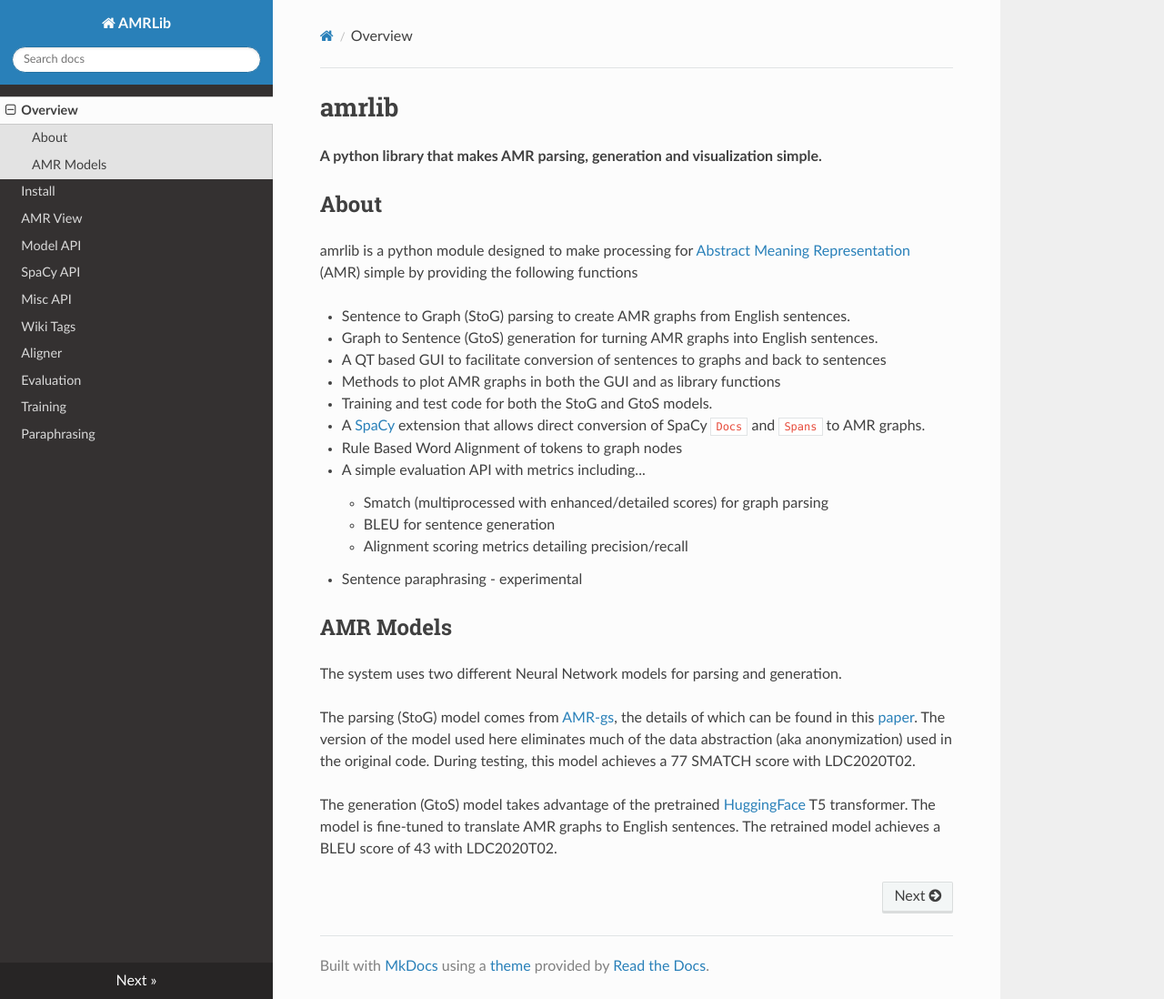
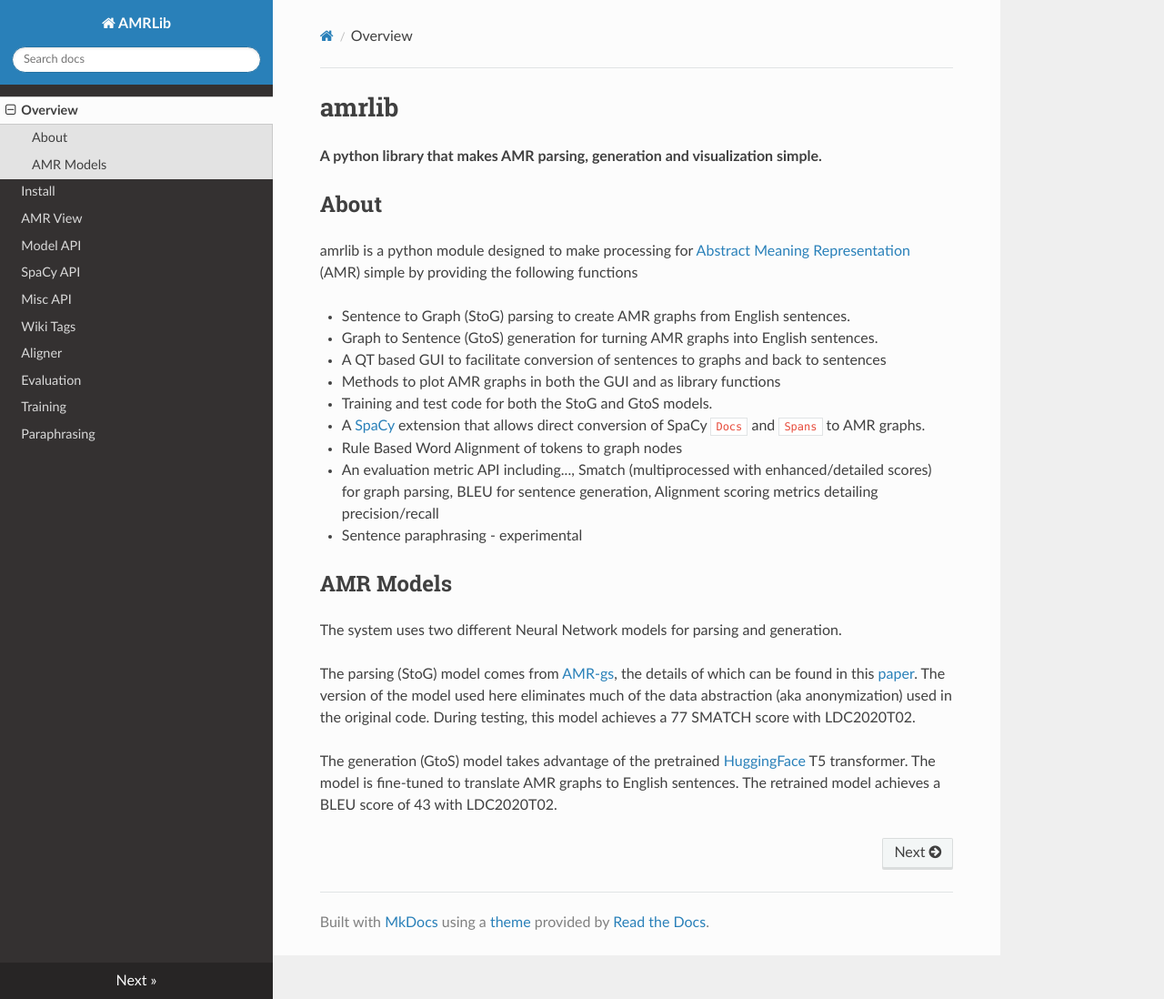
Before and after one commit to bjascob/amrlib, an MkDocs documentation site: the page built from docs/index.md, in a window 1280 px wide and 1098 px high. Shown: the whole window at 91% size. Built offline with MkDocs 1.6.1, drawn with Linux system fonts in a browser that asks for light colours; nearby versions of some CDN libraries.

Commit message:
update bullet list

```diff
--- a/docs/index.md
+++ b/docs/index.md
@@ -7,7 +7,7 @@
 amrlib is a python module designed to make processing for [Abstract Meaning Representation](https://amr.isi.edu/)
  (AMR) simple by providing the following functions
 
-<!--- For Readthedocs, bulleted items must have a space and  --->
+<!--- For Readthedocs, bulleted items must a space after and sub-list must have 4 spaces (and this still doesn't work) --->
 
 * Sentence to Graph (StoG) parsing to create AMR graphs from English sentences.
 
@@ -24,10 +24,9 @@ SpaCy `Docs` and `Spans` to AMR graphs.
 
 * Rule Based Word Alignment of tokens to graph nodes
 
-* A simple evaluation API with metrics including...
-    + Smatch (multiprocessed with enhanced/detailed scores) for graph parsing
-    + BLEU for sentence generation
-    + Alignment scoring metrics detailing precision/recall
+* An evaluation metric API including..., Smatch (multiprocessed with enhanced/detailed scores) for graph parsing,
+BLEU for sentence generation, Alignment scoring metrics detailing precision/recall
+
 * Sentence paraphrasing - experimental
 
 
```
Also changed, not shown: README.md (+1 -1 lines).
